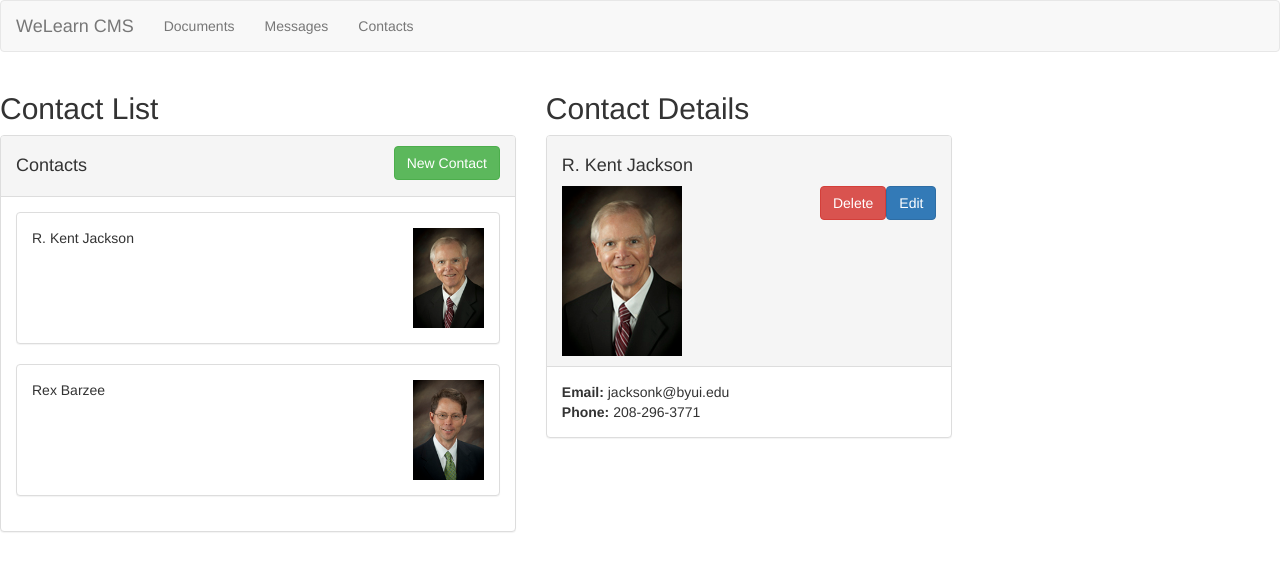
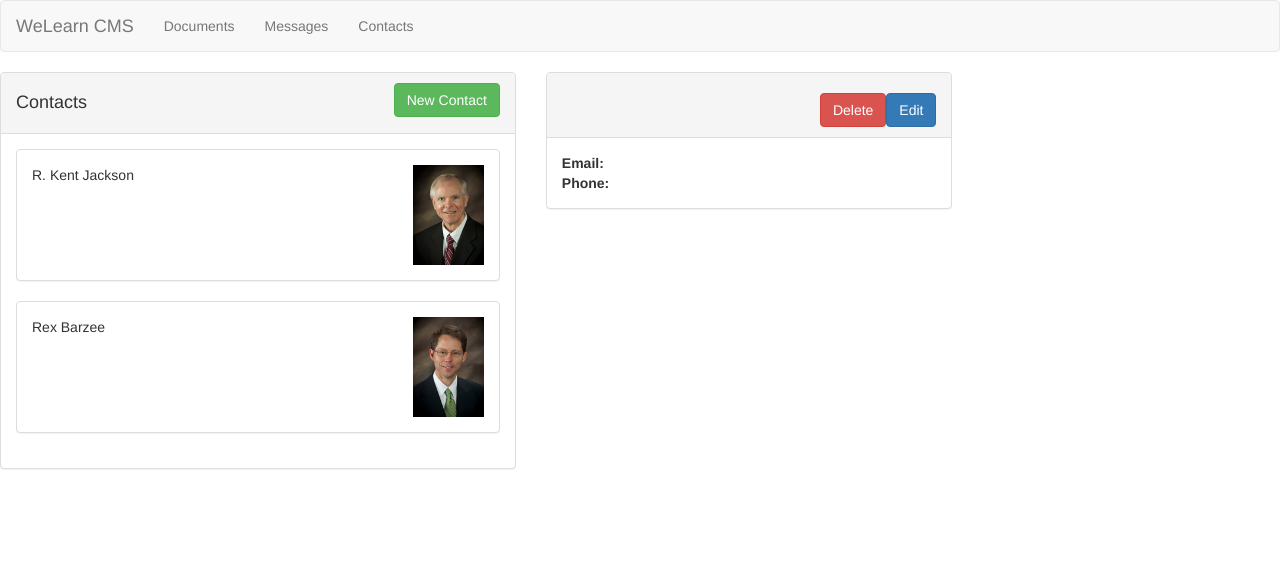
Before and after one commit to briannaSlik/WDD430-cms, an Angular app: page / in a window 1280 px wide. Shown: the top 570 px of the page. Built offline with nearby package versions, Linux system fonts and the light colour scheme.

Commit message:
Finished assignment

```diff
--- a/src/app/contacts/contact-detail/contact-detail.component.ts
+++ b/src/app/contacts/contact-detail/contact-detail.component.ts
@@ -7,5 +7,6 @@ import { Contact } from '../contact.model';
   styleUrl: './contact-detail.component.css'
 })
 export class ContactDetailComponent {
-  public contact = new Contact(1, "R. Kent Jackson", "jacksonk@byui.edu", "208-296-3771", "../../../assets/images/jacksonk.jpg", null)
+  // public contact = new Contact(1, "R. Kent Jackson", "jacksonk@byui.edu", "208-296-3771", "../../../assets/images/jacksonk.jpg", null)
+  public contact = new Contact(1, "", "", "", "", null)
 }
--- a/src/app/contacts/contacts.component.html
+++ b/src/app/contacts/contacts.component.html
@@ -1,10 +1,8 @@
 <div class="row">
     <div class="col-md-5">
-        <h2>Contact List</h2>
         <cms-contact-list></cms-contact-list>
     </div>
     <div class="col-md-4">
-        <h2>Contact Details</h2>
         <cms-contact-detail></cms-contact-detail>
     </div>
 </div>
```
